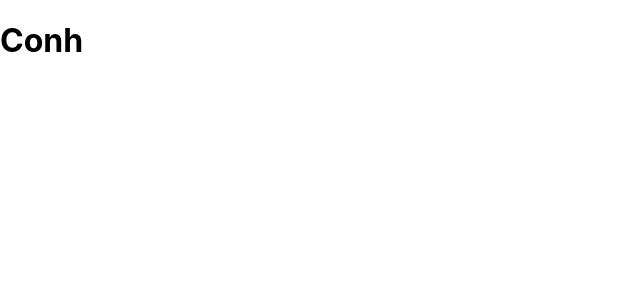
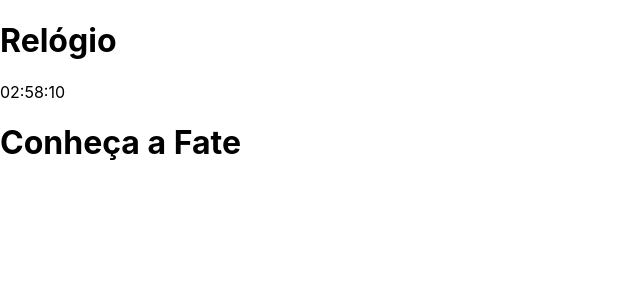
Before and after one commit to BrenonGrigoletto/react, a React (Create React App) app: page / in a window 1280 px wide. Shown: the top 300 px of the page, without its empty margins (0-640 px from the left). Built offline with nearby package versions, Linux system fonts and the light colour scheme.

Commit message:
Update App.js

```diff
--- a/src/App.js
+++ b/src/App.js
@@ -1,27 +1,22 @@
-import React, { useState, useEffect } from 'react';
+import React from 'react';
+import Relogio from './Relogio';
+import Letreiro from './Letreiro'
 
-function Letreiro() {
-  const tex = "Conheça a Fatec! ";
-  const [digitacao, digitacaoTexto] = useState('');
+function App() {
+  return (
+    <div className="App">
+      <Relogio />
+      {
 
-  useEffect(() => {
-    let index = 0;
+      }
+      <Letreiro/>
+    {
 
-    const intervalo = setInterval(() => {
-      digitacaoTexto((conteudo) => {
-        index = (index + 1) % tex.length;
-        return tex.substring(0, index);
-      });
-    }, 707);
+    }
+    </div>
 
-    return () => clearInterval(intervalo);
-  }, [tex]);
 
-  return (
-    <div>
-      <h1>{digitacao}</h1>
-    </div>
   );
 }
 
-export default Letreiro;
+export default App;
```
